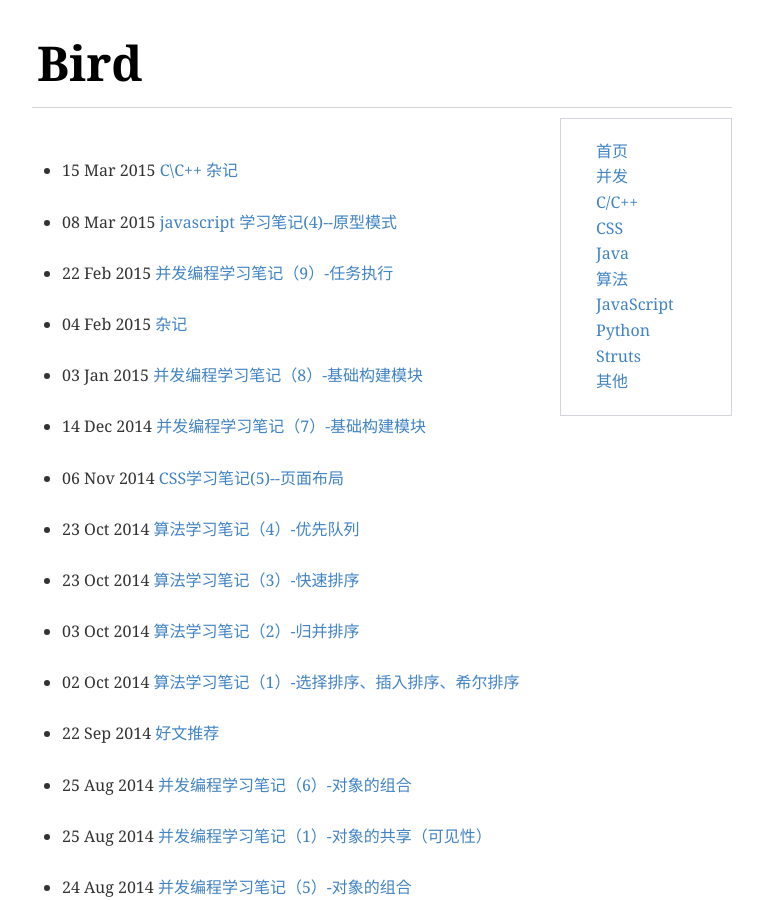
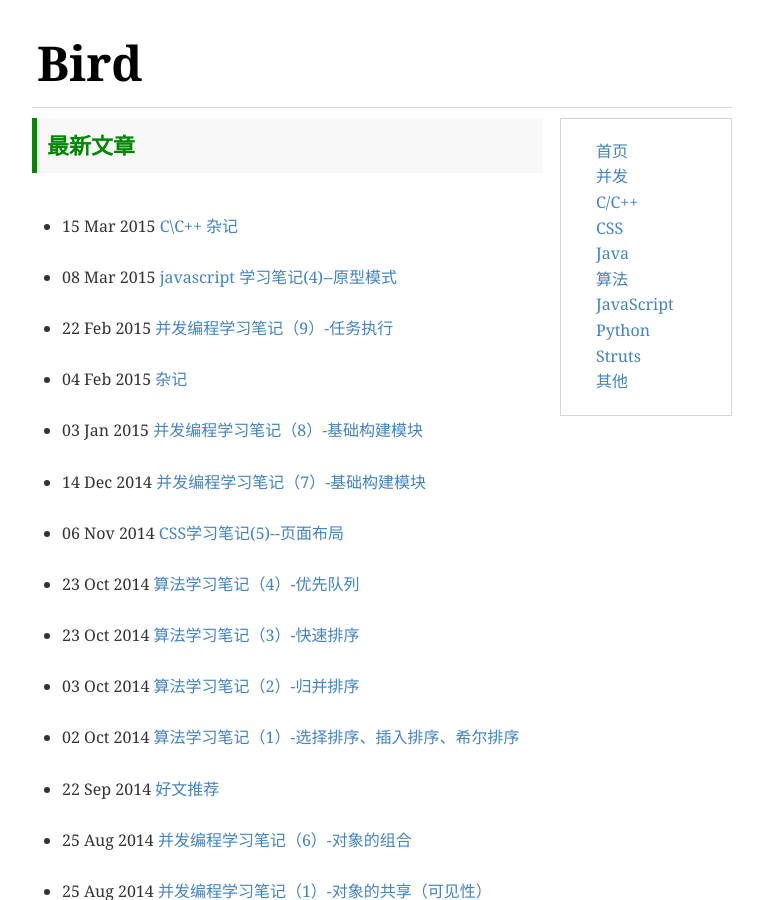
Before and after one commit to Qing-Shuang/Bird, a Jekyll site: the page built from index.html, in a window 1280 px wide and 900 px high. Shown: the whole window, without its empty margins (258-1021 px from the left). Built offline with Jekyll 4.4.1, drawn with Linux system fonts in a browser that asks for light colours.

Commit message:
Update index.html

```diff
--- a/index.html
+++ b/index.html
@@ -2,6 +2,7 @@
 layout: navigation
 title: Bird
 ---
+<h2>最新文章</h2>
 <ul>
 
 {% for post in site.posts %}
```
